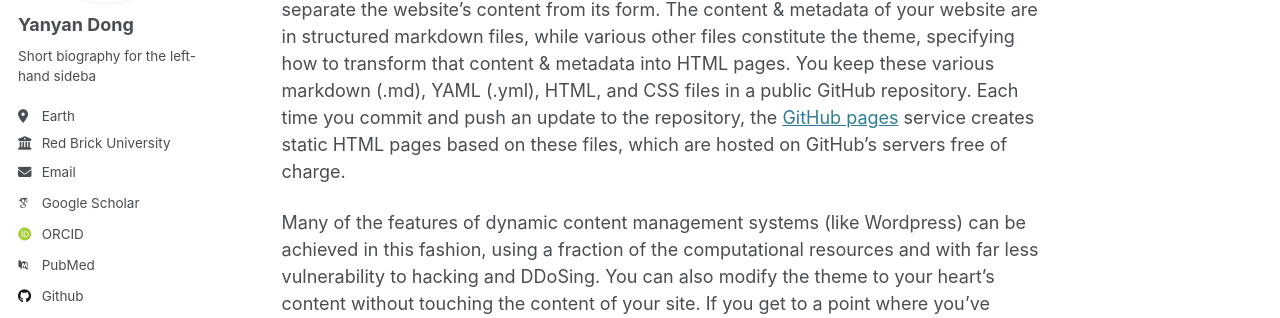
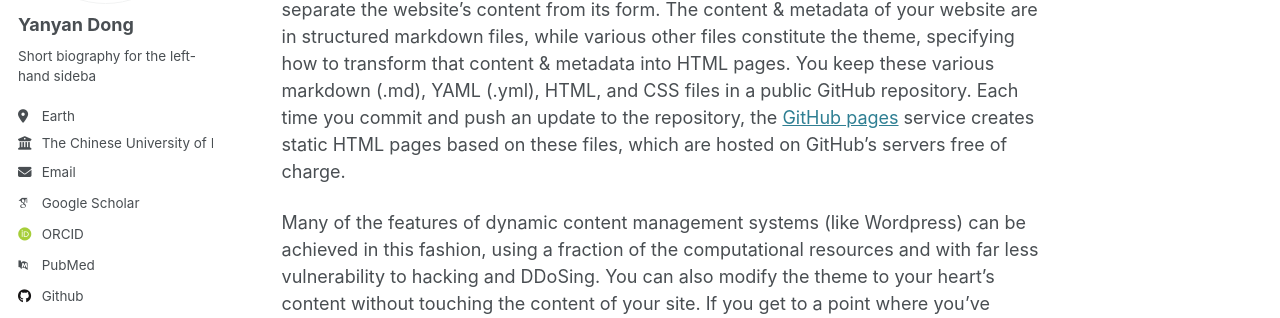
Before and after one commit to yan-yanDong/yydong, a Jekyll site: the page built from _pages/about.md, in a window 1280 px wide. Shown: the part 277-595 px from the top of the page. Built offline with Jekyll 4.4.1, drawn with Linux system fonts in a browser that asks for light colours; some web fonts are replaced.

Commit message:
Update _config.yml

```diff
--- a/_config.yml
+++ b/_config.yml
@@ -26,9 +26,9 @@ author:
   pronouns         : # example: "she/her"
   bio              : "Short biography for the left-hand sideba" #Short biography for the left-hand sideba
   location         : "Earth"
-  employer         : "Red Brick University"
+  employer         : "The Chinese University of Hong Kong, Shenzhen"
   uri              : # URL
-  email            : "none@example.org"
+  email            : "yanyandong@link.cuhk.edu.cn"
 
   # Academic websites
   arxiv            : # URL - Update with the correct link to your profile
```
